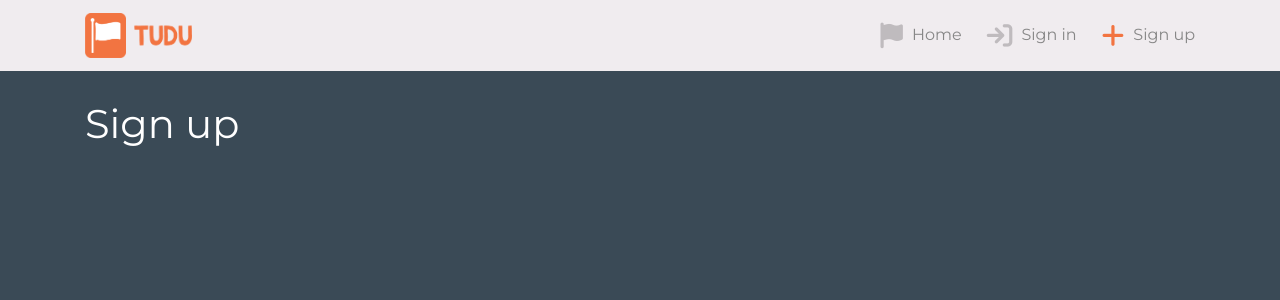
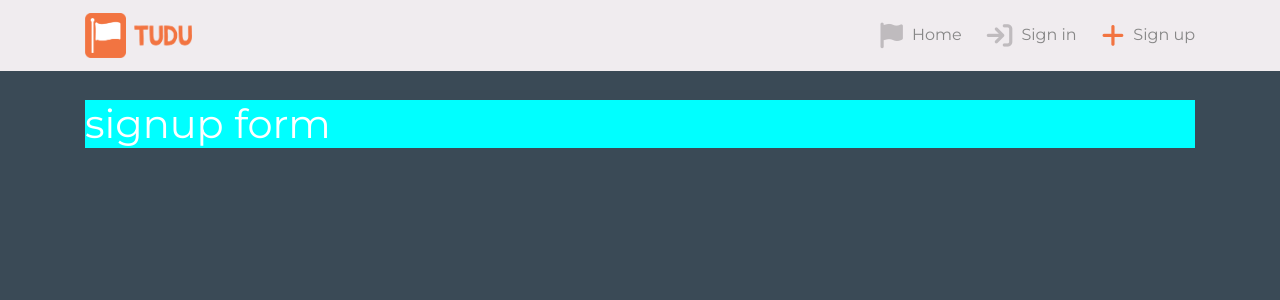
Before and after one commit to Rhesmika/tudu-fe, a React (Create React App) app: page /signup in a window 1280 px wide. Shown: the top 300 px of the page. Built offline with nearby package versions, Linux system fonts and the light colour scheme.

Commit message:
set up axios

```diff
--- a/src/App.js
+++ b/src/App.js
@@ -2,7 +2,8 @@ import styles from "./App.module.css";
 import NavBar from "./components/NavBar";
 import Container from "react-bootstrap/Container";
 import { Route, Switch } from "react-router-dom";
-
+import "./api/axiosDefaults";
+import SignUpForm from "./pages/auth/SignUpForm";
 
 function App() {
   return (
@@ -12,7 +13,7 @@ function App() {
         <Switch>
             <Route exact path="/" render={() => <h1>Home</h1>} />
             <Route exact path="/signin" render={() => <h1>Sign in</h1>} />
-            <Route exact path="/signup" render={() => <h1>Sign up</h1>} />
+            <Route exact path="/signup" render={() => <SignUpForm />} />
             <Route render={() => <h1>Page not found...</h1>} />
           </Switch>
       </Container>
--- /dev/null
+++ b/src/api/axiosDefaults.js
@@ -0,0 +1,5 @@
+import axios from "axios";
+
+axios.defaults.baseURL = "https://tudu.herokuapp.com/"
+axios.defaults.headers.post["Content-Type"] = "multipart/form-data"
+axios.defaults.withCredentials = true
--- /dev/null
+++ b/src/pages/auth/SignUpForm.js
@@ -0,0 +1,15 @@
+
+import React from 'react';
+import { Link } from 'react-router-dom';
+
+import styles from "../../styles/SignInUpForm.module.css";
+import appStyles from "../../App.module.css";
+
+const SignUpForm = () => {
+    return(
+        <div>
+        <h1>signup form</h1>
+        </div>
+    )
+}
+export default SignUpForm;
--- /dev/null
+++ b/src/styles/SignInUpForm.module.css
@@ -0,0 +1,3 @@
+h1{
+    background-color: aqua;
+}
```
